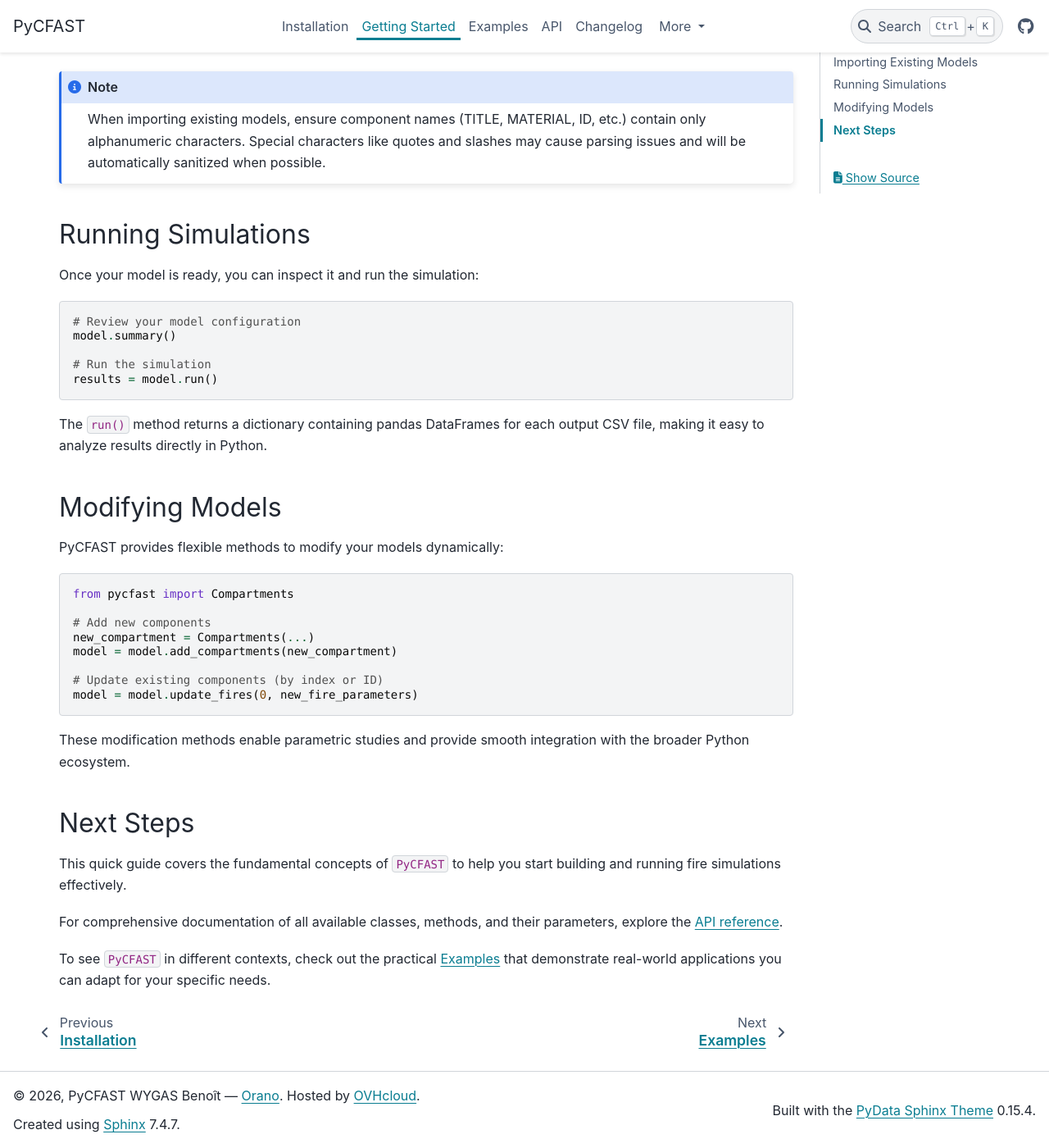
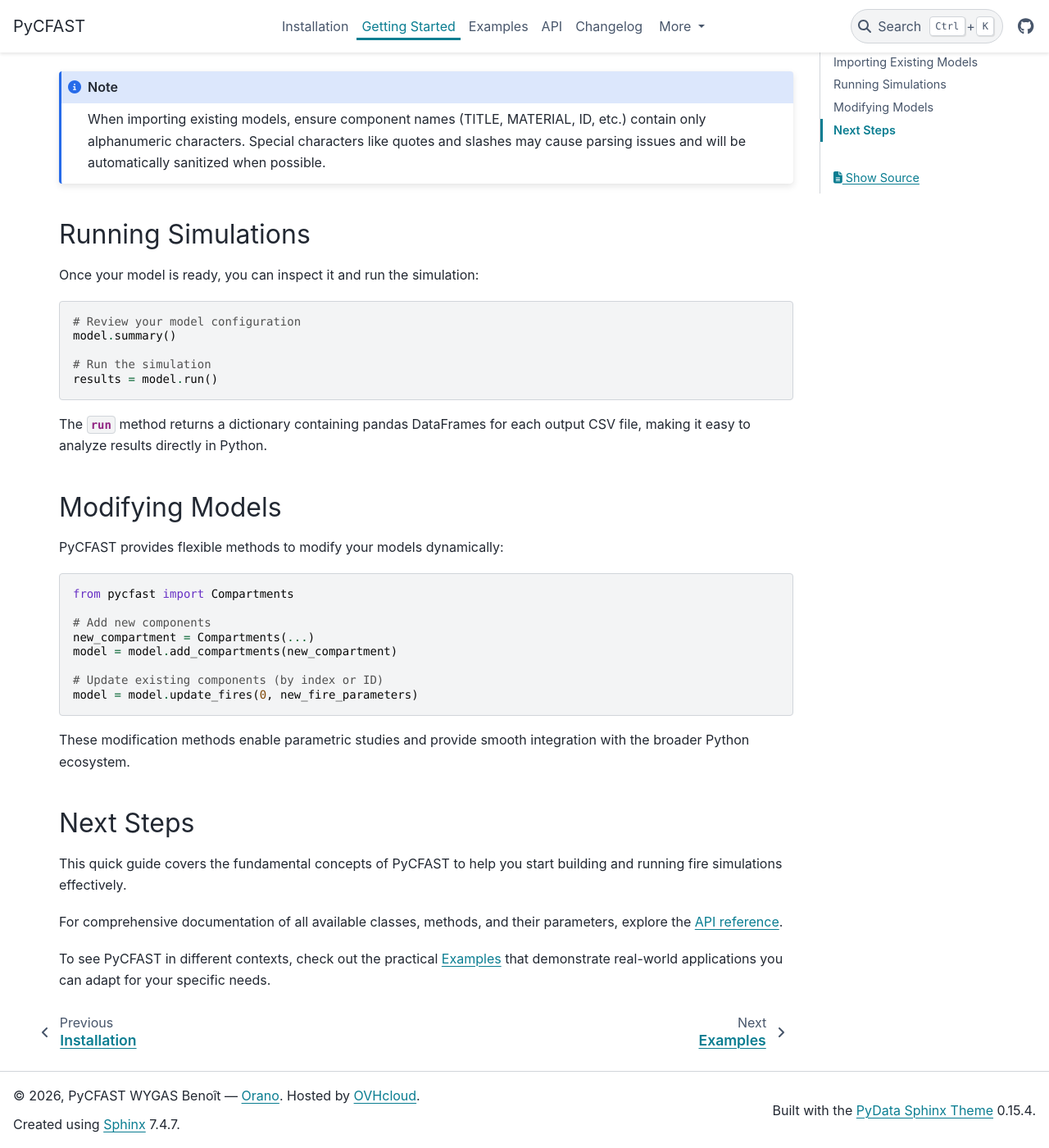
Before and after one commit to bewygs/pycfast, a Sphinx documentation site: the page built from docs/source/getting_started.rst, in a window 1280 px wide and 1400 px high, scrolled down 1287 px. Shown: the whole window at 82% size. Built offline with Sphinx 7.4.7 and the PyData theme 0.15.4, drawn with Linux system fonts in a browser that asks for light colours; pages that are not in the unit, such as notebooks, are missing from menus; some of the changed text lies outside the part shown.

```diff
--- a/docs/source/api/index.rst
+++ b/docs/source/api/index.rst
@@ -2,7 +2,7 @@
 API Reference
 =============
 
-This page provides an overview of all implemented public objects, functions and methods of the `PyCFAST` package.
+This page provides an overview of all implemented public objects, functions and methods of the PyCFAST package.
 
 .. toctree::
    :maxdepth: 2
--- a/docs/source/conf.py
+++ b/docs/source/conf.py
@@ -65,6 +65,10 @@ napoleon_include_init_with_doc = True
 # This patterns also effect to html_static_path and html_extra_path
 exclude_patterns = ["_build", "Thumbs.db", ".DS_Store", "logos/lsapy/branding.md"]
 
+# If true, '()' will be appended to :func: etc. cross-reference text.
+add_function_parentheses = False
+
+
 # -- Options for HTML output -------------------------------------------------
 # https://www.sphinx-doc.org/en/master/usage/configuration.html#options-for-html-output
 html_title = "PyCFAST"
--- a/docs/source/getting_started.rst
+++ b/docs/source/getting_started.rst
@@ -1,7 +1,7 @@
 Getting Started
 ===============
 
-``PyCFAST`` allows you to create and manage CFAST fire simulation models entirely in Python. You can either build models from scratch or import existing CFAST input files.
+PyCFAST allows you to create and manage CFAST fire simulation models entirely in Python. You can either build models from scratch or import existing CFAST input files.
 
 Creating a New Model
 ~~~~~~~~~~~~~~~~~~~~
@@ -98,8 +98,8 @@ These modification methods enable parametric studies and provide smooth integrat
 Next Steps
 ~~~~~~~~~~
 
-This quick guide covers the fundamental concepts of ``PyCFAST`` to help you start building and running fire simulations effectively.
+This quick guide covers the fundamental concepts of PyCFAST to help you start building and running fire simulations effectively.
 
 For comprehensive documentation of all available classes, methods, and their parameters, explore the :doc:`API reference <api/index>`.
 
-To see ``PyCFAST`` in different contexts, check out the practical :doc:`examples` that demonstrate real-world applications you can adapt for your specific needs.
+To see PyCFAST in different contexts, check out the practical :doc:`examples` that demonstrate real-world applications you can adapt for your specific needs.
--- a/docs/source/index.rst
+++ b/docs/source/index.rst
@@ -6,7 +6,7 @@
 Welcome to the PyCFAST documentation
 ====================================
 
-**PyCFAST** is a Python interface for the |CFAST Page|_ fire simulation software,
+PyCFAST is a Python interface for the |CFAST Page|_ fire simulation software,
 providing an easy-to-use Python programming interface for building and running fire
 scenarios. It allows researchers and engineers to automate, customize, create CFAST
 input files, execute simulations, and analyze results using the versatility and
```
Also changed, not shown: other parts of docs/source/getting_started.rst (+1 -1 lines).
